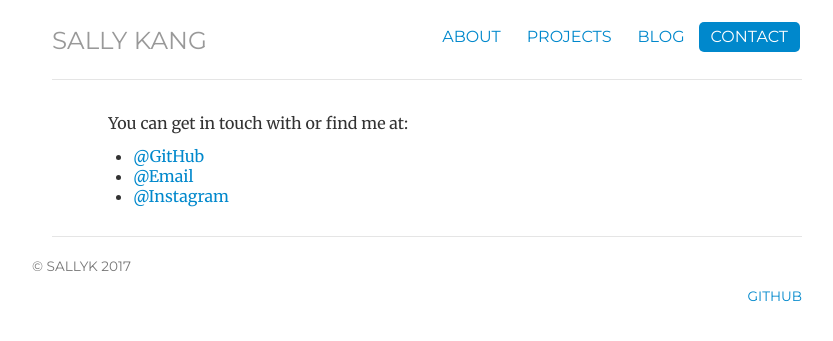
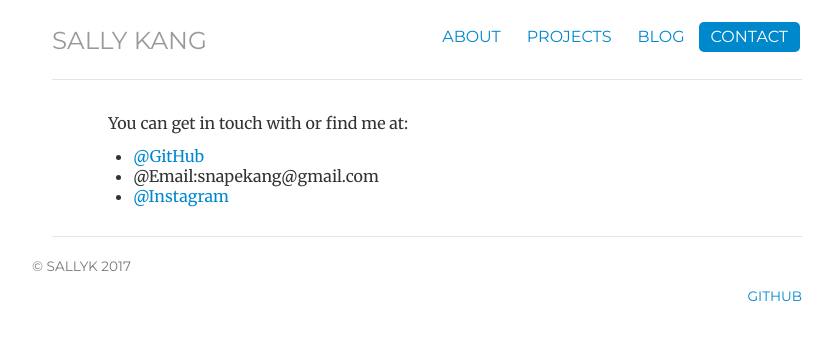
Before and after one commit to SallyKAN/SallyKAN.github.io, a Jekyll site: the page built from contact/index.html, in a window 1280 px wide. Shown: the top 341 px of the page, without its empty margins (213-1046 px from the left). Built offline with Jekyll 4.4.1, drawn with Linux system fonts in a browser that asks for light colours; nearby versions of some CDN libraries; library files that are not in the unit come from our copies; a script that is not in the unit is left out.

Commit message:
Update index.html

```diff
--- a/contact/index.html
+++ b/contact/index.html
@@ -13,7 +13,7 @@ description: Contact information for me
 
 	<ul class="list-unstyled">
 	<li><a href="https://github.com/SallyKAN">@GitHub</a></li>
-	<li><a href="snapekang@gmail.com">@Email</a></li>
+	<li>@Email:snapekang@gmail.com</li>
 	<li><a href="https://www.instagram.com/snape_kang">@Instagram</a></li>
 
 	</ul>
```
